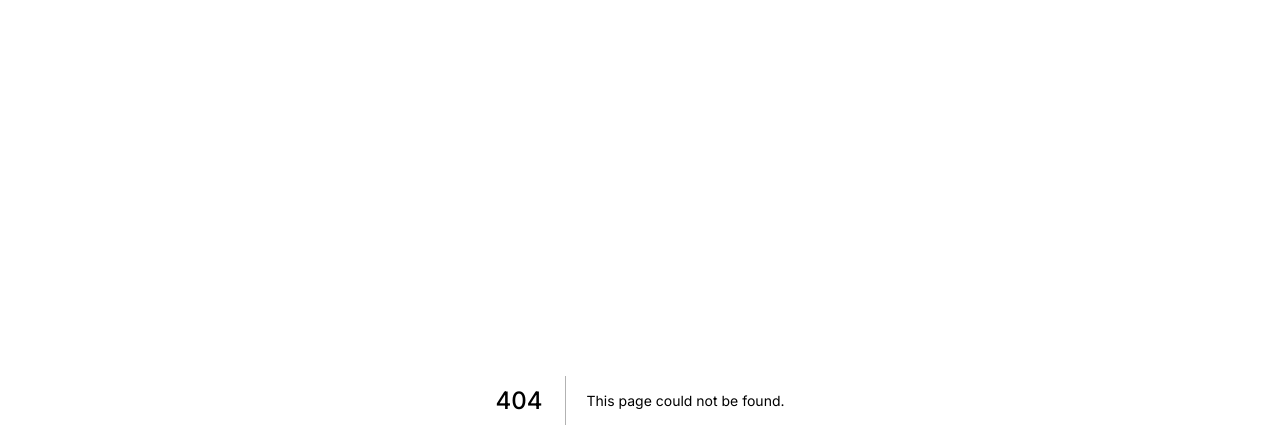
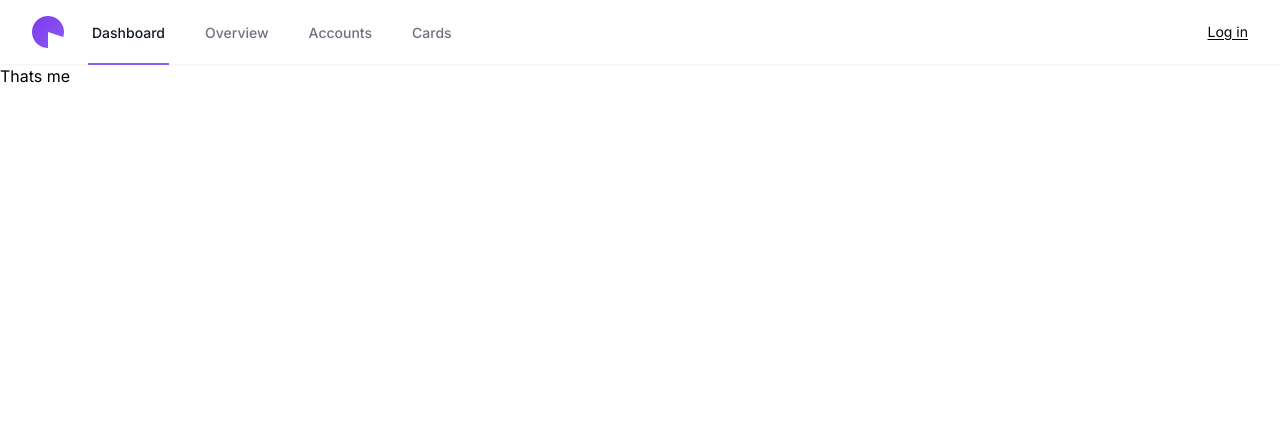
Before and after one commit to dabaz-official/dabcash, a Next.js app: page /dashboard in a window 1280 px wide. Before the commit this address had no page. Shown: the top 448 px of the page. Built offline with nearby package versions, Linux system fonts and the light colour scheme; no server answers.

Commit message:
Add the navbar of the dashboard

```diff
--- /dev/null
+++ b/components/DashboardNavbar.js
@@ -0,0 +1,63 @@
+import { Menu, Tab, Transition } from '@headlessui/react'
+import { Fragment } from 'react'
+import { useSession, signIn, signOut } from 'next-auth/react'
+import LoginButton from './LoginButton'
+
+const navigation = [
+  { name: 'Dashboard' },
+  { name: 'Overview' },
+  { name: 'Accounts' },
+  { name: 'Cards' },
+]
+
+function classNames(...classes) {
+  return classes.filter(Boolean).join(' ')
+}
+
+export default function DashboardNavbar() {
+  return (
+    <Tab.Group as="div">
+      <nav className="bg-white shadow-sm">
+        <div className="max-w-7xl mx-auto px-4 sm:px-6 lg:px-8">
+          <div className="flex justify-between h-16">
+            <div className="flex">
+              <div className="flex-shrink-0 flex items-center">
+                <img
+                  className="block h-8 w-auto"
+                  src="/logo.svg"
+                  alt="DabCash"
+                />
+              </div>
+              <Tab.List as="div" className="hidden sm:-my-px sm:ml-6 sm:flex sm:space-x-8">
+                {navigation.map((item) => (
+                  <Tab
+                    key={item.name}
+                    className={({ selected }) =>
+                      classNames(
+                        'inline-flex items-center px-1 pt-1 border-b-2 text-sm font-medium',
+                        selected
+                          ? 'border-violet-500 text-gray-900'
+                          : 'border-transparent text-gray-500 hover:text-gray-700 hover:border-gray-300'
+                      )
+                    }
+                  >
+                    {item.name}
+                  </Tab>
+                ))}
+              </Tab.List>
+            </div>
+            <div className="hidden sm:ml-6 sm:flex sm:items-center">
+              <LoginButton />
+            </div>
+          </div>
+        </div>
+      </nav>
+      <Tab.Panels>
+        <Tab.Panel>Thats me</Tab.Panel>
+        <Tab.Panel>Thats you</Tab.Panel>
+        <Tab.Panel>Thats him</Tab.Panel>
+        <Tab.Panel>Thats DabAZ</Tab.Panel>
+      </Tab.Panels>
+    </Tab.Group>
+  )
+}
--- /dev/null
+++ b/components/LoginButton.js
@@ -0,0 +1,67 @@
+import React from 'react'
+import { useSession, signIn, signOut } from 'next-auth/react'
+import { Menu } from '@headlessui/react';
+
+const userNavigation = [
+  {
+    name: "Settings",
+    href: "/dashboard/settings"
+  },
+]
+
+const LoginButton = () => {
+  const { data: session } = useSession();
+
+  if (session) {
+    return (
+      <Menu as="div" className="ml-3 relative">
+        <div>
+          <Menu.Button className="bg-white flex text-sm rounded-xl focus:outline-none focus:ring-2 focus:ring-offset-2 focus:ring-indigo-500">
+            <span className="sr-only">Open user menu</span>
+            <p className="text-black underline underline-offset-2">DabAZ</p>
+          </Menu.Button>
+        </div>
+        <Transition
+          as={Fragment}
+          enter="transition ease-out duration-200"
+          enterFrom="transform opacity-0 scale-95"
+          enterTo="transform opacity-100 scale-100"
+          leave="transition ease-in duration-75"
+          leaveFrom="transform opacity-100 scale-100"
+          leaveTo="transform opacity-0 scale-95"
+        >
+          <Menu.Items className="origin-top-right absolute right-0 mt-2 w-48 rounded-md shadow-lg py-1 bg-white ring-1 ring-black ring-opacity-5 focus:outline-none">
+            <Menu.Item>
+              <a
+                href="/dashboard/settings"
+                className="block px-4 py-2 text-sm text-gray-700 hover:bg-gray-100 transition"
+              >
+                Settings
+              </a>
+              <button
+                onClick={() => signOut()}
+                className="block px-4 py-2 text-sm text-gray-700 hover:bg-gray-100 transition"
+              >
+                Sign out
+              </button>
+            </Menu.Item>
+          </Menu.Items>
+        </Transition>
+      </Menu>
+    )
+  } else {
+    return (
+      <div className="ml-3 relative">
+        <button
+          onClick={() => signIn()}
+          className="bg-white flex text-sm rounded-xl focus:outline-none focus:ring-2 focus:ring-offset-2 focus:ring-indigo-500"
+        >
+          <span className="sr-only">Log in</span>
+          <p className="text-black underline underline-offset-2">Log in</p>
+        </button>
+      </div>
+    )
+  }
+}
+
+export default LoginButton
--- a/pages/_document.js
+++ b/pages/_document.js
@@ -2,9 +2,9 @@ import { Html, Head, Main, NextScript } from 'next/document'
 
 export default function Document() {
   return (
-    <Html lang="en" className="scroll-smooth">
+    <Html lang="en" className="scroll-smooth h-full">
       <Head />
-      <body>
+      <body className="h-full">
         <Main />
         <NextScript />
       </body>
--- /dev/null
+++ b/pages/dashboard/index.js
@@ -0,0 +1,30 @@
+import Head from 'next/head'
+import { Disclosure, Menu, Transition } from '@headlessui/react'
+import { Fragment } from 'react'
+import { MenuIcon, XIcon } from '@heroicons/react/24/outline'
+import DashboardNavbar from '../../components/DashboardNavbar'
+
+const user = {
+  name: 'Tom Cook',
+  email: 'tom@example.com',
+  imageUrl:
+    'https://images.unsplash.com/photo-1472099645785-5658abf4ff4e?ixlib=rb-1.2.1&ixid=eyJhcHBfaWQiOjEyMDd9&auto=format&fit=facearea&facepad=2&w=256&h=256&q=80',
+}
+const userNavigation = [
+  { name: 'Your Profile', href: '#' },
+  { name: 'Settings', href: '#' },
+  { name: 'Sign out', href: '#' },
+]
+
+export default function Dashboard() {
+  return (
+    <div className="min-h-full">
+      <Head>
+        <title>Dashboard - DabCash</title>
+        <link rel="icon" href="/logo.svg" />
+      </Head>
+
+      <DashboardNavbar />
+    </div>
+  )
+}
```
